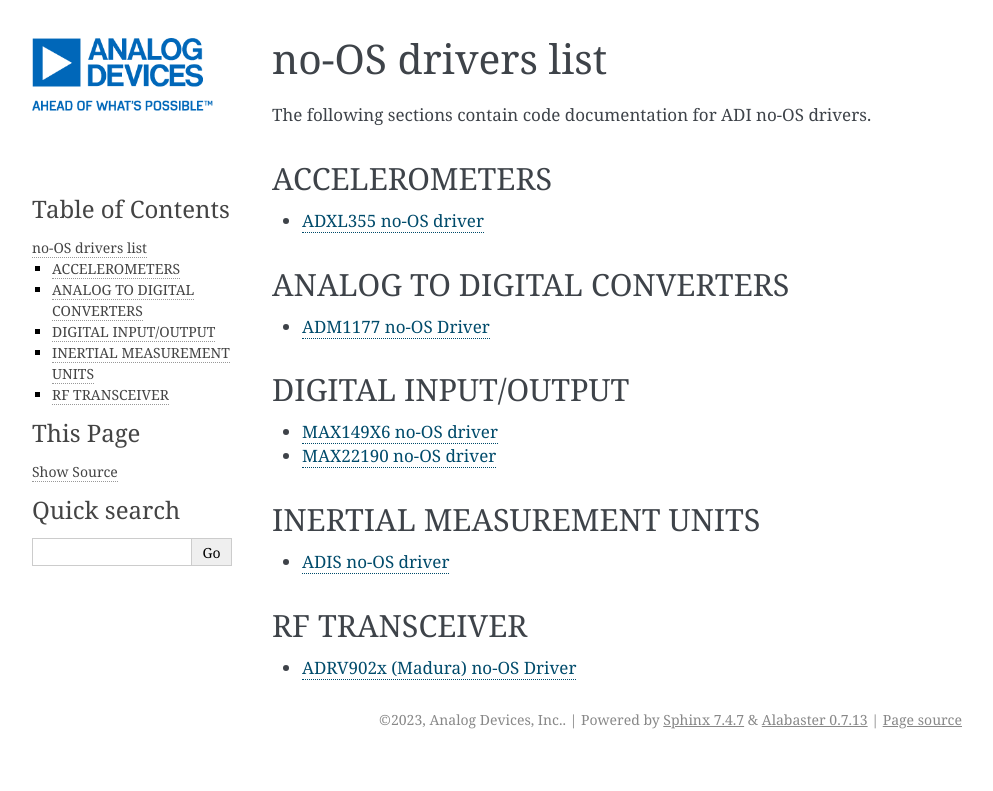
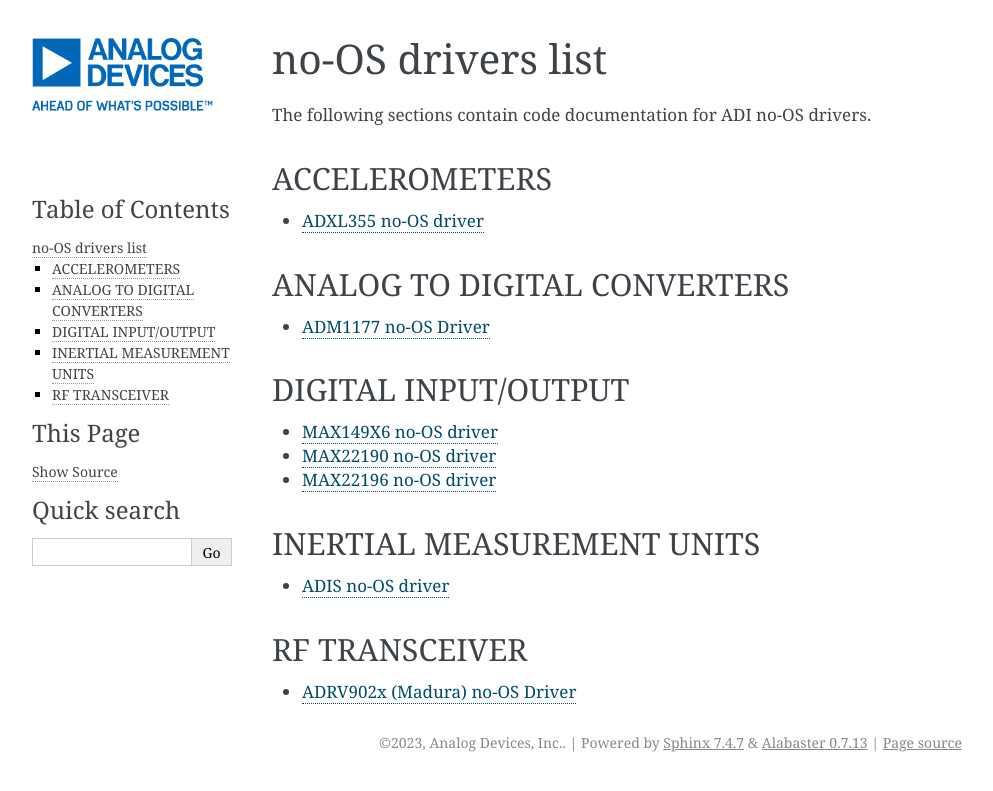
Before and after one commit to CiprianRegus/no-OS-core, a Sphinx documentation site: the page built from doc/sphinx/source/drivers_doc.rst, in a window 1280 px wide. Shown: the top 791 px of the page, without its empty margins (148-1141 px from the left). Built offline with Sphinx 7.4.7, drawn with Linux system fonts in a browser that asks for light colours.

Commit message:
doc: sphinx: source : Update documentation to include MAX22196
Add max22196.rst file to include MAX22196 README.rst
Update drivers_doc.rst file to have max22196 appear in the list
for digital-io.

Signed-off-by: Radu Sabau <radu.sabau@analog.com>

```diff
--- /dev/null
+++ b/doc/sphinx/source/drivers/max22196.rst
@@ -0,0 +1 @@
+.. include:: ../../../../drivers/digital-io/max22196/README.rst
--- a/doc/sphinx/source/drivers_doc.rst
+++ b/doc/sphinx/source/drivers_doc.rst
@@ -25,6 +25,7 @@ DIGITAL INPUT/OUTPUT
 
    drivers/max149x6
    drivers/max22190
+   drivers/max22196
 
 INERTIAL MEASUREMENT UNITS
 ==========================
```
